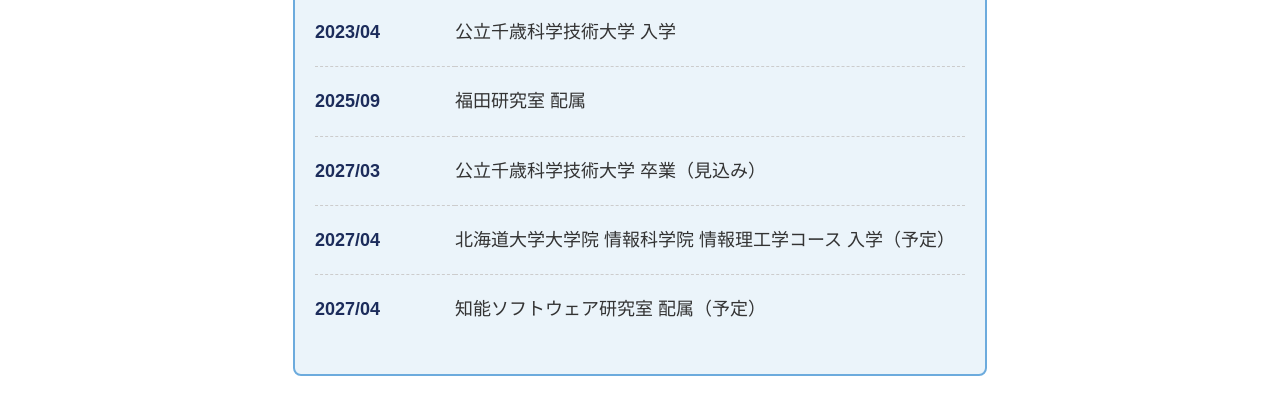
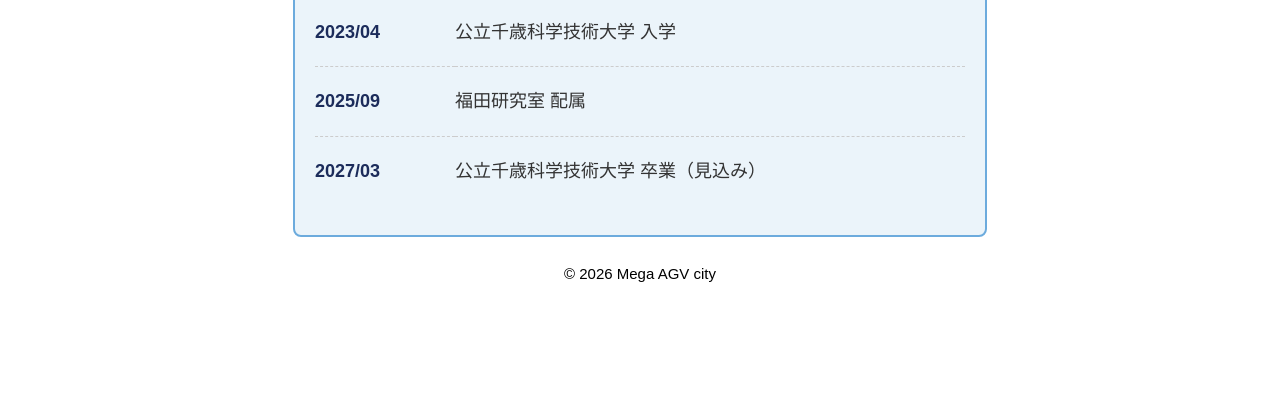
Before and after one commit to city17nli/city17nli.github.io, a plain HTML site: page background.html in a window 1280 px wide. Shown: the part 170-568 px from the top of the page. Drawn offline with Linux system fonts and the light colour scheme.

Commit message:
Update background.html

```diff
--- a/background.html
+++ b/background.html
@@ -25,7 +25,6 @@
   <div id="content-wrapper">
     <main>
       <div id="inner">
-        <!-- 経歴の枠 -->
         <div class="section-box">
           <h2>Background</h2>
           <div class="history-list">
@@ -39,11 +38,11 @@
               <dt>2027/03</dt>
               <dd>公立千歳科学技術大学 卒業（見込み）</dd>
 
-              <dt>2027/04</dt>
+              <!-- <dt>2027/04</dt>
               <dd>北海道大学大学院 情報科学院 情報理工学コース 入学（予定）</dd>
 
               <dt>2027/04</dt>
-              <dd>知能ソフトウェア研究室 配属（予定）</dd>
+              <dd>知能ソフトウェア研究室 配属（予定）</dd> -->
             </dl>
           </div>
         </div>
```
